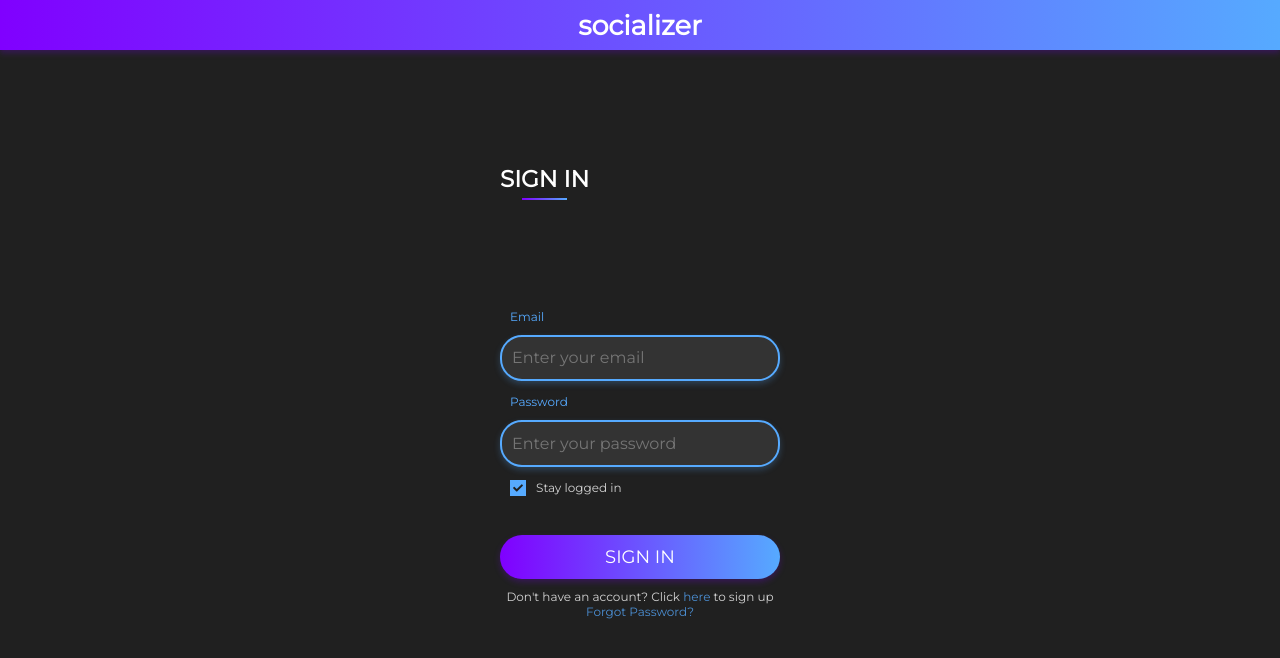
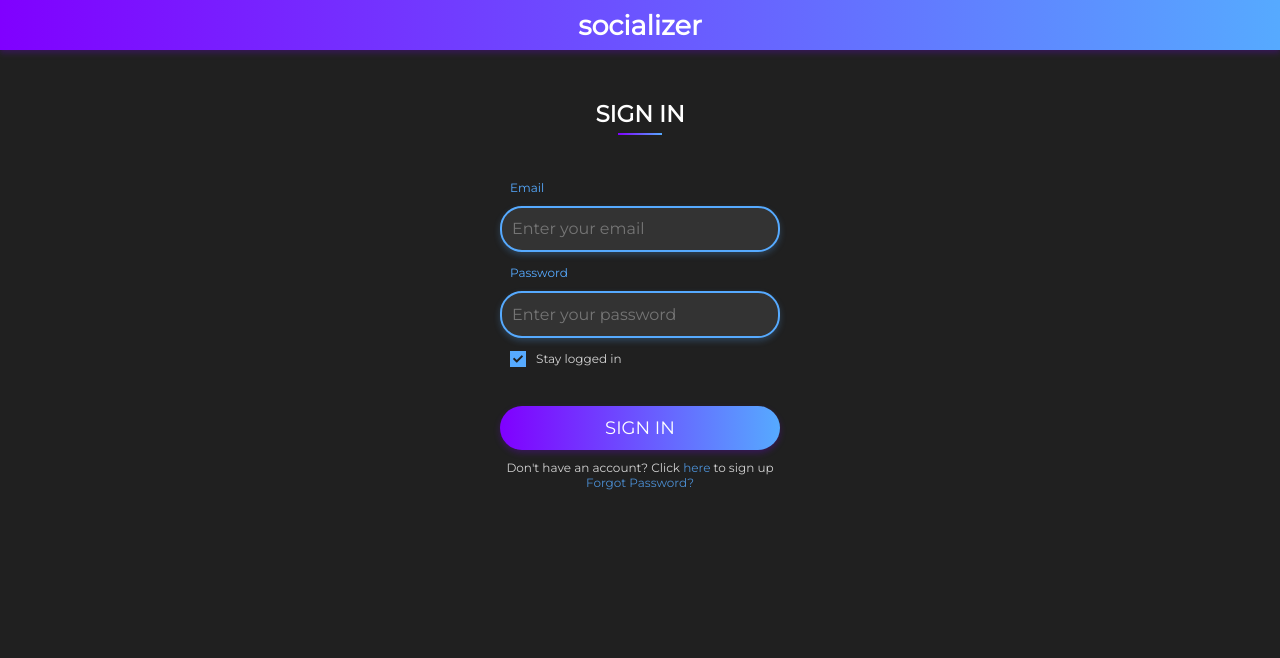
Before and after one commit to the-rebirth-project/socializer, a React (Create React App) app: page /login in a window 1280 px wide. Shown: the top 658 px of the page. Built offline with nearby package versions, Linux system fonts and the light colour scheme; no server answers; what react-alert-template-basic would draw is missing.

Commit message:
:lipstick: Style RegisterView component

```diff
--- a/src/views/RegisterView/styles.ts
+++ b/src/views/RegisterView/styles.ts
@@ -1,18 +1,10 @@
-import styled, { createGlobalStyle } from 'styled-components';
+import styled from 'styled-components';
 
 export const Wrapper = styled.div`
-  height: 100vh;
-  width: 100vw;
-  padding: 6.5rem 0rem;
   background-color: ${props => props.theme.colors.background};
   display: grid;
-  grid-template-rows: 1fr 2.7fr 1.6fr;
+  grid-template-rows: auto;
   row-gap: 4rem;
   justify-content: center;
+  justify-items: center;
 `;
-
-export const GlobalBackground = createGlobalStyle`
-  body {
-    background-color: ${props => props.theme.colors.background};
-  }
-`;
```
